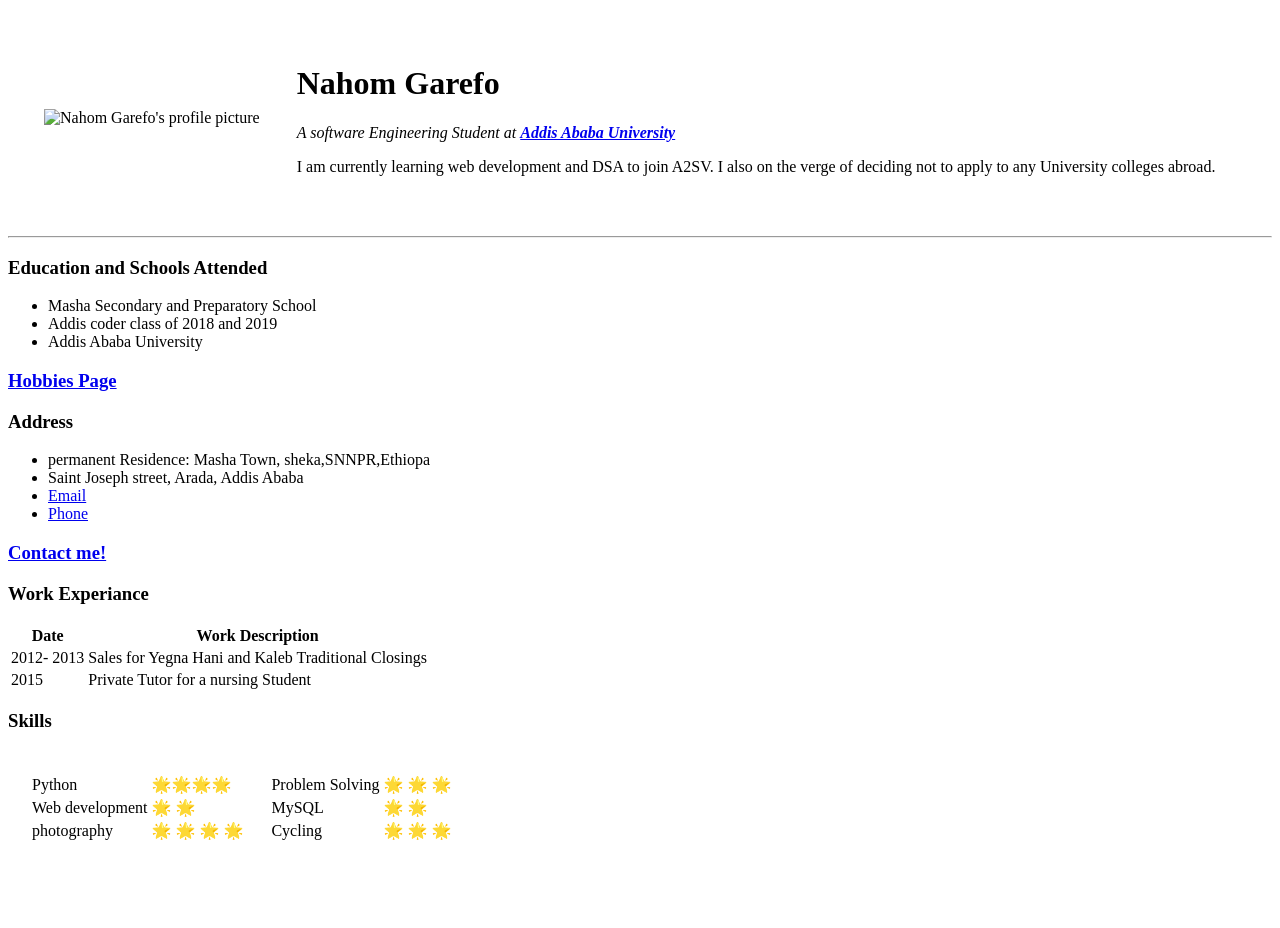
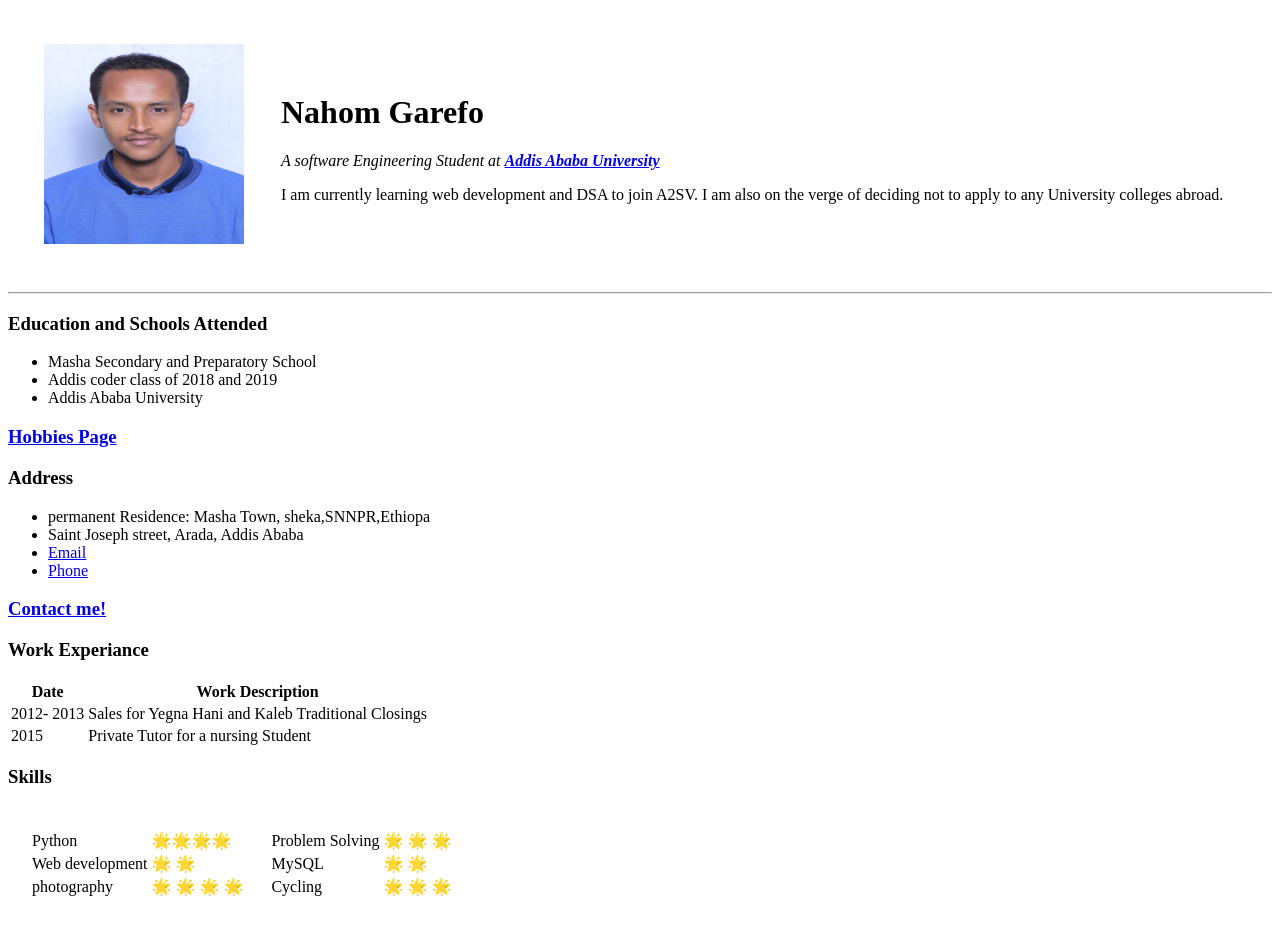
Before and after one commit to Blacknahil/cv, a plain HTML site: page index.html in a window 1280 px wide. Before the commit the page ends 872 px from the top, so only its background shows below. Drawn offline with Linux system fonts and the light colour scheme.

Commit message:
Update index.html
Trying to fix the path for the picture nahom.jpg

```diff
--- a/index.html
+++ b/index.html
@@ -13,7 +13,7 @@
     height="200"
     loading="lazy"
 
-    src="images/nahom.jpg" alt="Nahom Garefo's profile picture">
+    src="nahom.jpg" alt="Nahom Garefo's profile picture">
             </td>
             <td>
                 <h1>Nahom Garefo</h1>
@@ -23,7 +23,7 @@
     </p>
     <p>
         I am currently learning web development and DSA to join A2SV.
-        I also on the verge of deciding not to apply to any University colleges abroad.
+        I am also on the verge of deciding not to apply to any University colleges abroad.
     </p>
             </td>
         </tr>
```
